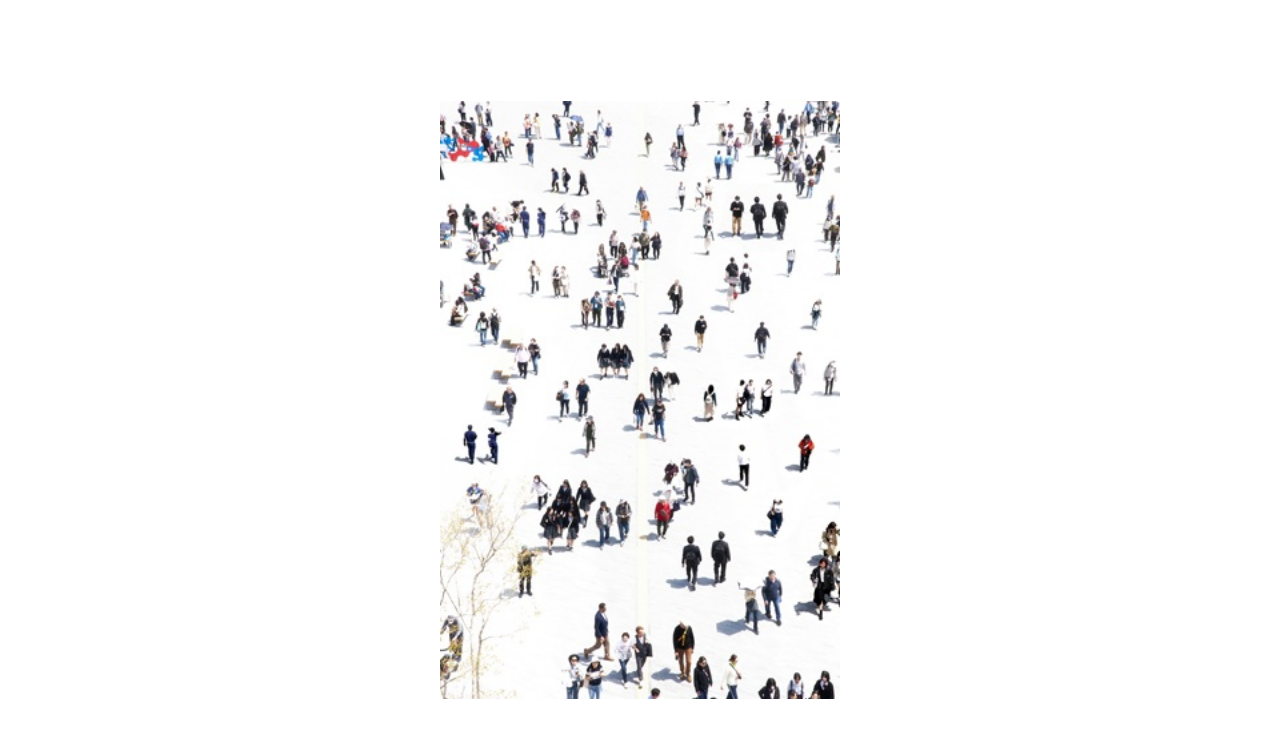
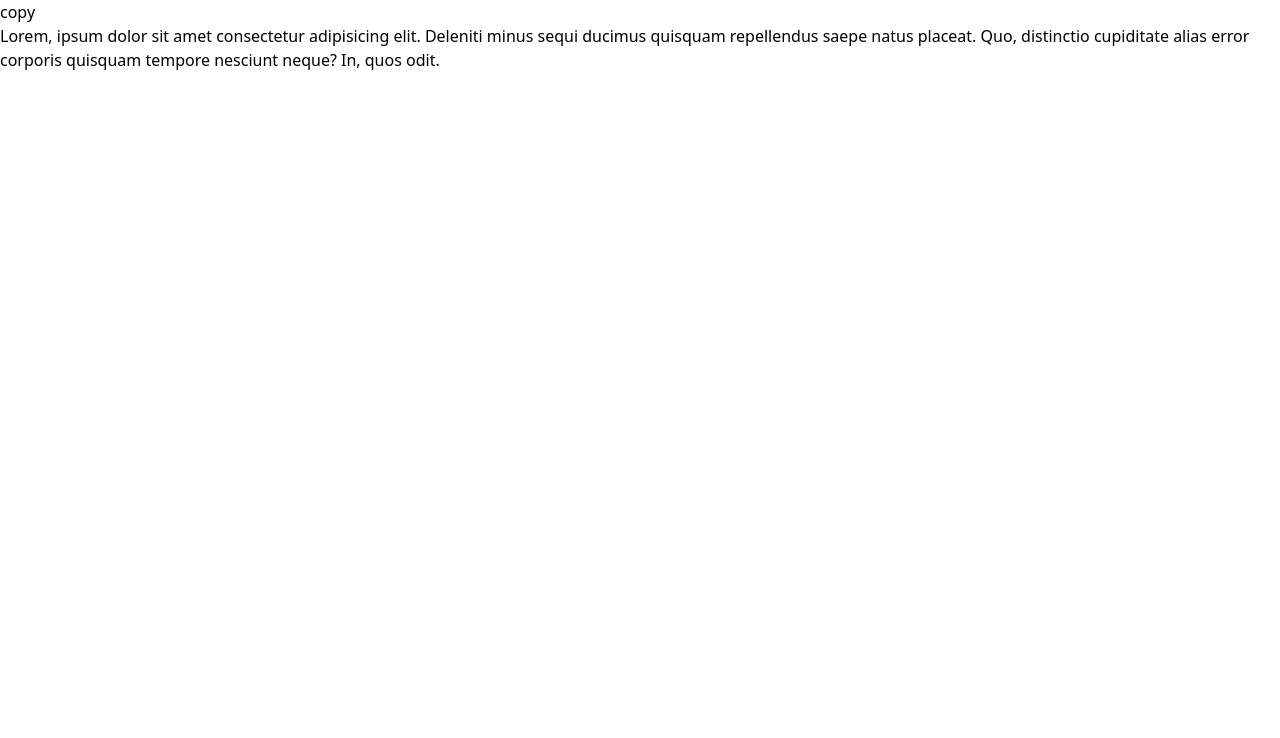
Before and after one commit to Mukesh20120/React-Machine-code, a React (Vite) app in the folder machineCode/: page / in a window 1280 px wide. Shown: the top 738 px of the page. Built offline with nearby package versions, Linux system fonts and the light colour scheme.

Commit message:
copy to clipboard custom hook

```diff
--- a/machineCode/src/App.jsx
+++ b/machineCode/src/App.jsx
@@ -31,6 +31,7 @@ import GeolocationComponent from "./hooks/UseGeolocation/GeolocationComponent";
 import UseClickOutsideComponent from "./hooks/UseClickOutside/UseClickOutsideComponent";
 import ClickOutsideComponent from "./hooks/UseClickOutside/UseClickOutsideComponent";
 import Magnifier from "./pages/Magnifier";
+import UseCopyClipboardComponent from "./hooks/UseCopyClipboard/UseCopyClipboardComponent";
 
 function App() {
   return (
@@ -64,9 +65,8 @@ function App() {
       {/* <MediaQueryComponent/> */}
       {/* <GeolocationComponent/> */}
       {/* <ClickOutsideComponent/> */}
-      <div className=" flex justify-center items-center h-screen">
-        <Magnifier zoomMultiplier={10} lensDiameter={300} />
-      </div>
+        {/* <Magnifier zoomMultiplier={10} lensDiameter={300} /> */}
+        <UseCopyClipboardComponent/>
     </div>
   );
 }
--- /dev/null
+++ b/machineCode/src/hooks/UseCopyClipboard/UseCopyClipboardComponent.jsx
@@ -0,0 +1,14 @@
+import React from 'react'
+import useCopyClipboard from './useCopyClipboard'
+
+export default function UseCopyClipboardComponent() {
+    const text = ' Lorem, ipsum dolor sit amet consectetur adipisicing elit. Deleniti minus sequi ducimus quisquam repellendus saepe natus placeat. Quo, distinctio cupiditate alias error corporis quisquam tempore nesciunt neque? In, quos odit.'
+    const [copied,copyFunction] = useCopyClipboard();
+  return (
+    <div>
+        <button onClick={()=>{copyFunction(text)}}>copy</button>
+     <p>{text}</p>
+     {copied && <span>copied</span>}
+    </div>
+  )
+}
--- /dev/null
+++ b/machineCode/src/hooks/UseCopyClipboard/useCopyClipboard.js
@@ -0,0 +1,20 @@
+import React, { useCallback, useState } from "react";
+
+export default function useCopyClipboard() {
+  const [copied, setCopied] = useState(false);
+  const copyFunction = useCallback((text) => {
+    if(!navigator.clipboard){
+        console.warn('navigator api is not supported');
+        return;
+    }
+    navigator.clipboard.writeText(text).then(() => {
+      setCopied(true);
+      setTimeout(() => {
+        setCopied(false);
+      }, 2000);
+    }).catch((error)=>{
+        console.error('failed to copy',error);
+    });
+  }, []);
+  return [copied, copyFunction];
+}
```
